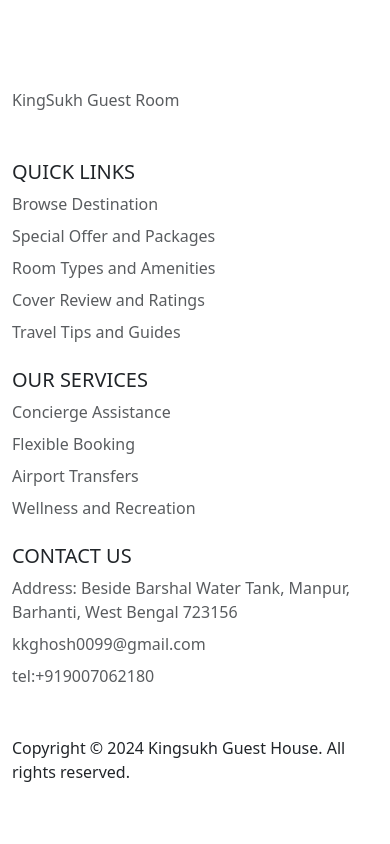
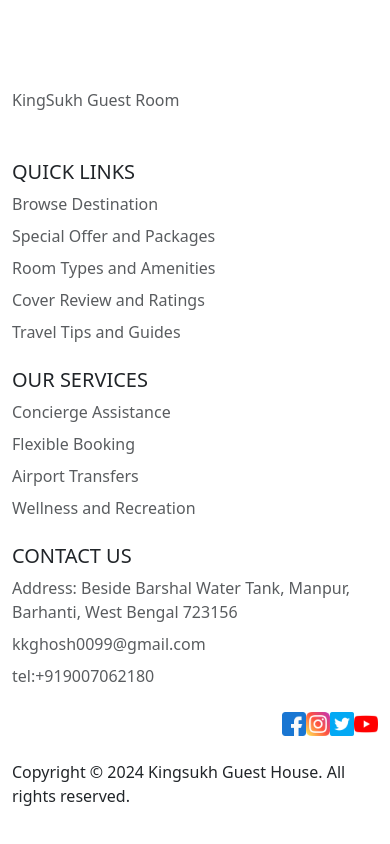
Before and after one commit to Vijaybkarn/Innobytes-web-design, a plain HTML site: page Innobytes/index.html in a window 390 px wide. Shown: the part 6259-7103 px from the top of the page. Drawn offline with nearby package versions, Linux system fonts and the light colour scheme.

Commit message:
Update index.html

```diff
--- a/Innobytes/index.html
+++ b/Innobytes/index.html
@@ -211,6 +211,24 @@
 
                 </ul>
               </div>
+
+                 <ul class="nav col-md-4 justify-content-end list-unstyled d-flex">
+
+                  <img src="./facebook.png"  class="bi" width="24" height="24"/>
+                  <td></td>
+
+                  <img src="./instagram.png"  class="bi" width="24" height="24"/>
+                  <td></td>
+
+
+                  <img src="./twitter.png"  class="bi" width="24" height="24"/>
+                  <td></td>
+
+
+                  <img src="./youtube.png"  class="bi" width="24" height="24"/>
+
+
+                </ul>
               <div class="container">
 
               </div>
```
